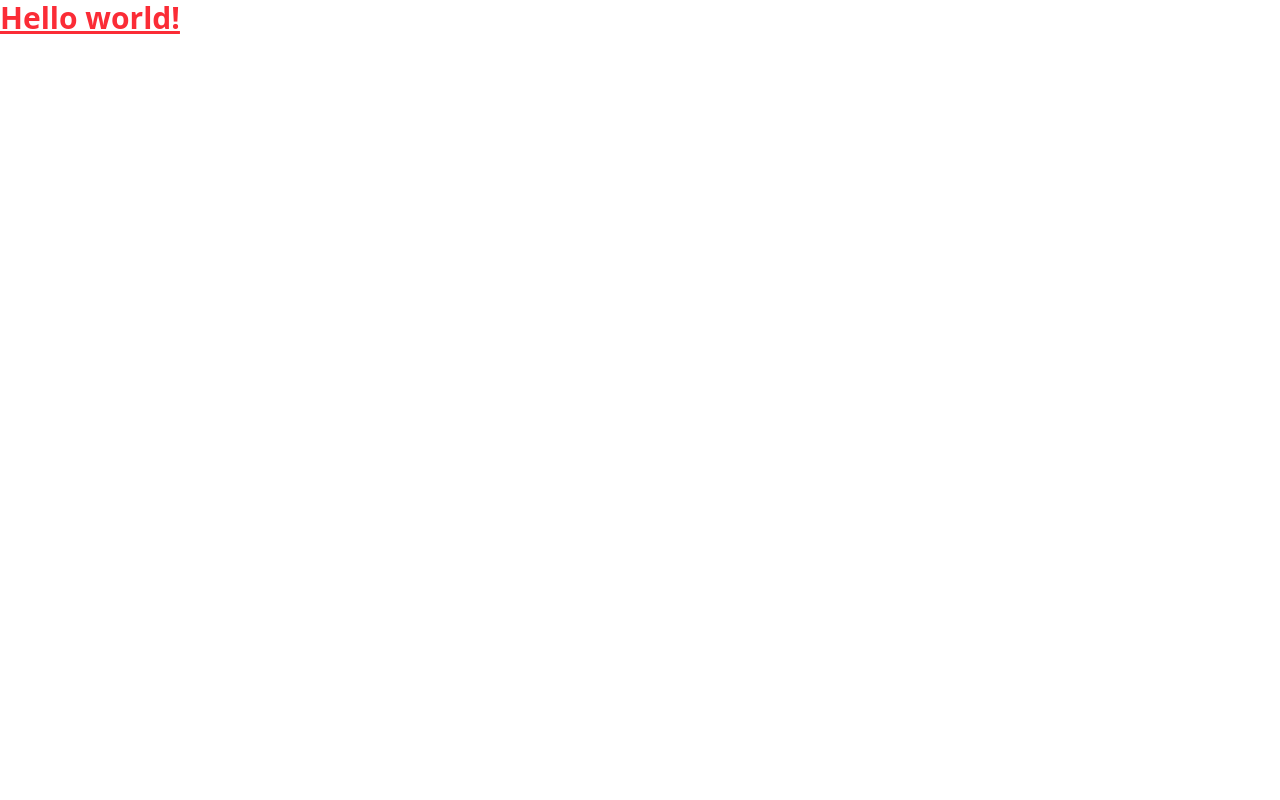
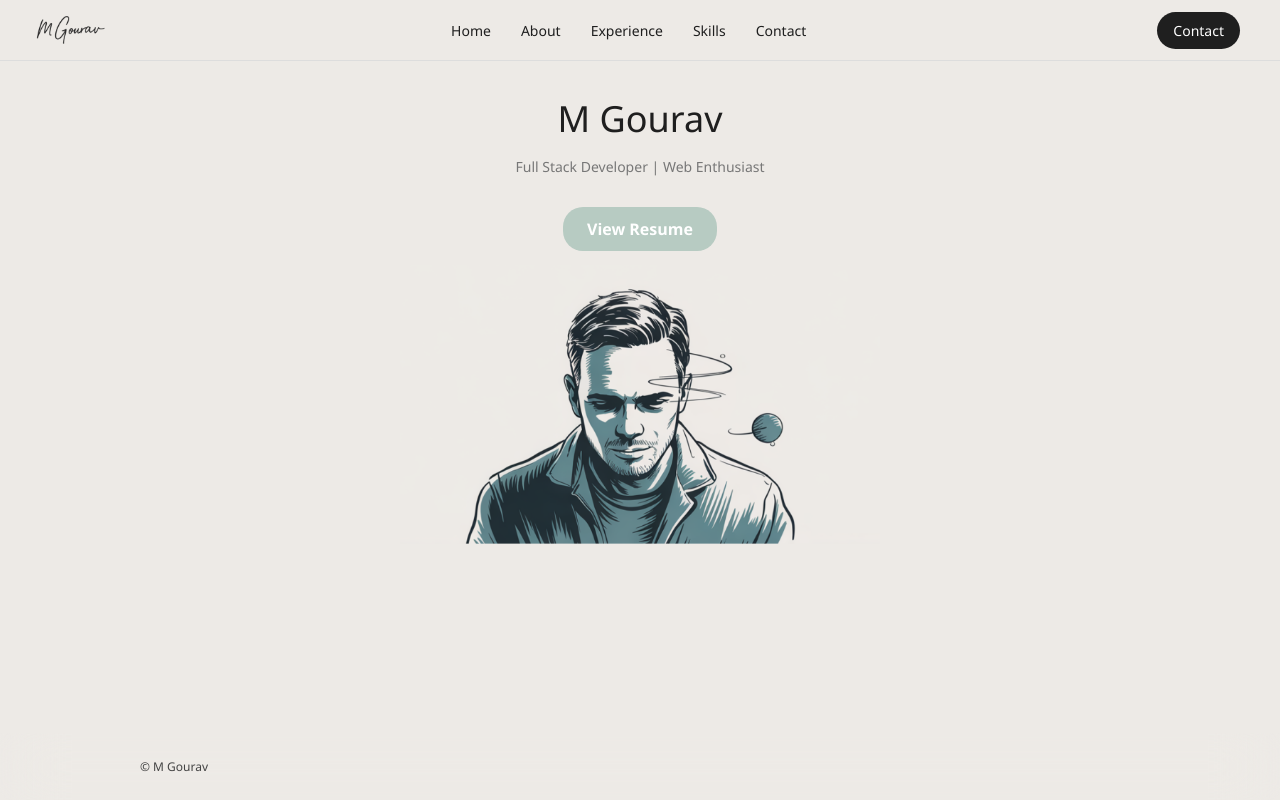
Before and after one commit to gourav1405/portfolio, a React (Vite) app: page / in a window 1280 px wide. Built offline with nearby package versions, Linux system fonts and the light colour scheme.

Commit message:
Modified: App.tsx

```diff
--- a/src/App.tsx
+++ b/src/App.tsx
@@ -1,11 +1,8 @@
 import React from "react";
+import Home from "./components/Home";
 
 const App = () => {
-  return (
-    <div className="text-3xl font-bold underline text-red-500">
-      Hello world!
-    </div>
-  );
+  return <Home />;
 };
 
 export default App;
```
